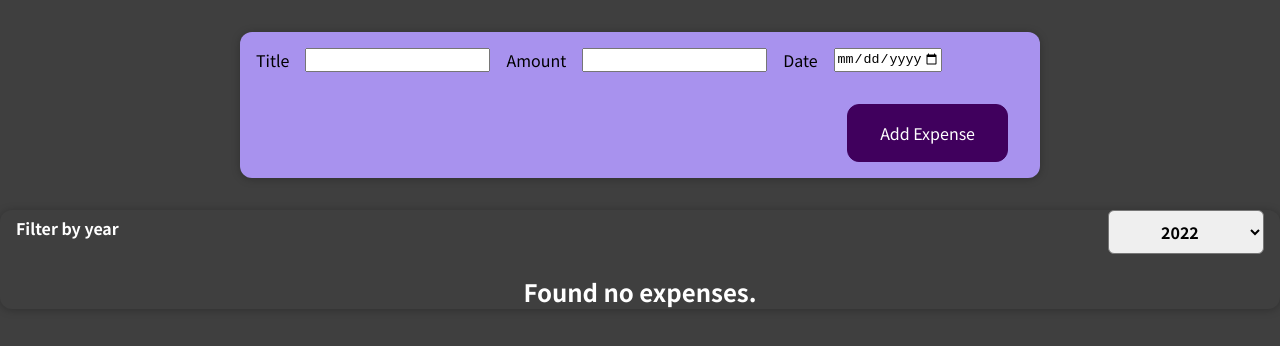
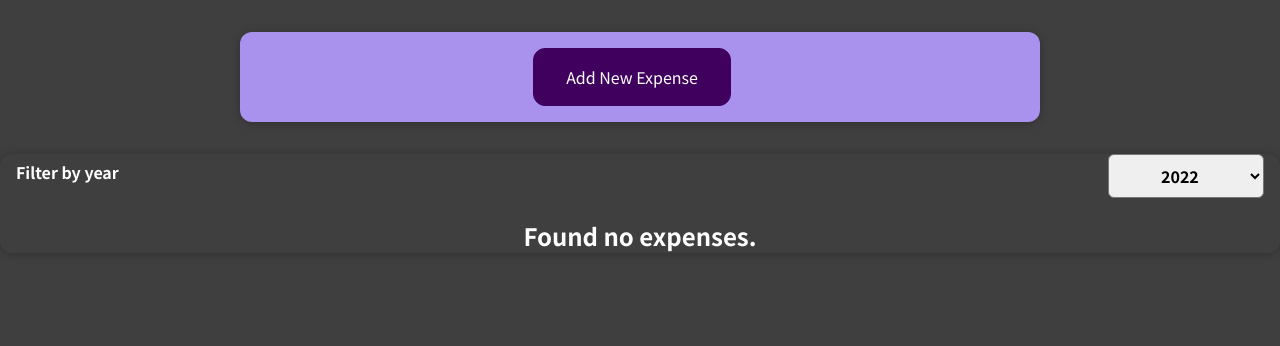
Before and after one commit to Smoopfrog/expense-sheet, a React (Create React App) app: page / in a window 1280 px wide. Shown: the top 346 px of the page. Built offline with nearby package versions, Linux system fonts and the light colour scheme.

Commit message:
add toggle button for NewExpense form

```diff
--- a/src/components/NewExpense/ExpenseForm.js
+++ b/src/components/NewExpense/ExpenseForm.js
@@ -67,6 +67,7 @@
         </div>
       </div>
       <div className="new-expense__actions">
+        <button onClick={props.onCancel}>Cancel</button>
         <button type="submit">Add Expense</button>
       </div>
     </form>
--- a/src/components/NewExpense/NewExpense.js
+++ b/src/components/NewExpense/NewExpense.js
@@ -1,20 +1,33 @@
-import './NewExpense.css'
-import ExpenseForm from './ExpenseForm';
+import "./NewExpense.css";
+import ExpenseForm from "./ExpenseForm";
+import { useState } from "react";
 
 const NewExpense = (props) => {
-  const saveExpenseDateHandler = enteredExpenseData => {
+  const [showExpenseForm, setShowExpenseForm] = useState(false);
+  const saveExpenseDateHandler = (enteredExpenseData) => {
     const expenseData = {
       ...enteredExpenseData,
-      id: Math.random().toString()
-    }
+      id: Math.random().toString(),
+    };
     props.onAddExpense(expenseData);
-  }
+  };
+
+  const expenseFormHandler = () => {
+    setShowExpenseForm(!showExpenseForm);
+  };
 
   return (
-    <div className='new-expense'>
-      <ExpenseForm onSaveExpenseDate={saveExpenseDateHandler} />
+    <div className="new-expense">
+      {showExpenseForm ? (
+        <ExpenseForm
+          onSaveExpenseDate={saveExpenseDateHandler}
+          onCancel={expenseFormHandler}
+        />
+      ) : (
+        <button onClick={expenseFormHandler}>Add New Expense</button>
+      )}
     </div>
-  )
-}
+  );
+};
 
 export default NewExpense;
```
Also changed, not shown: 1 other file (tests, documents, lock files or other folders).
